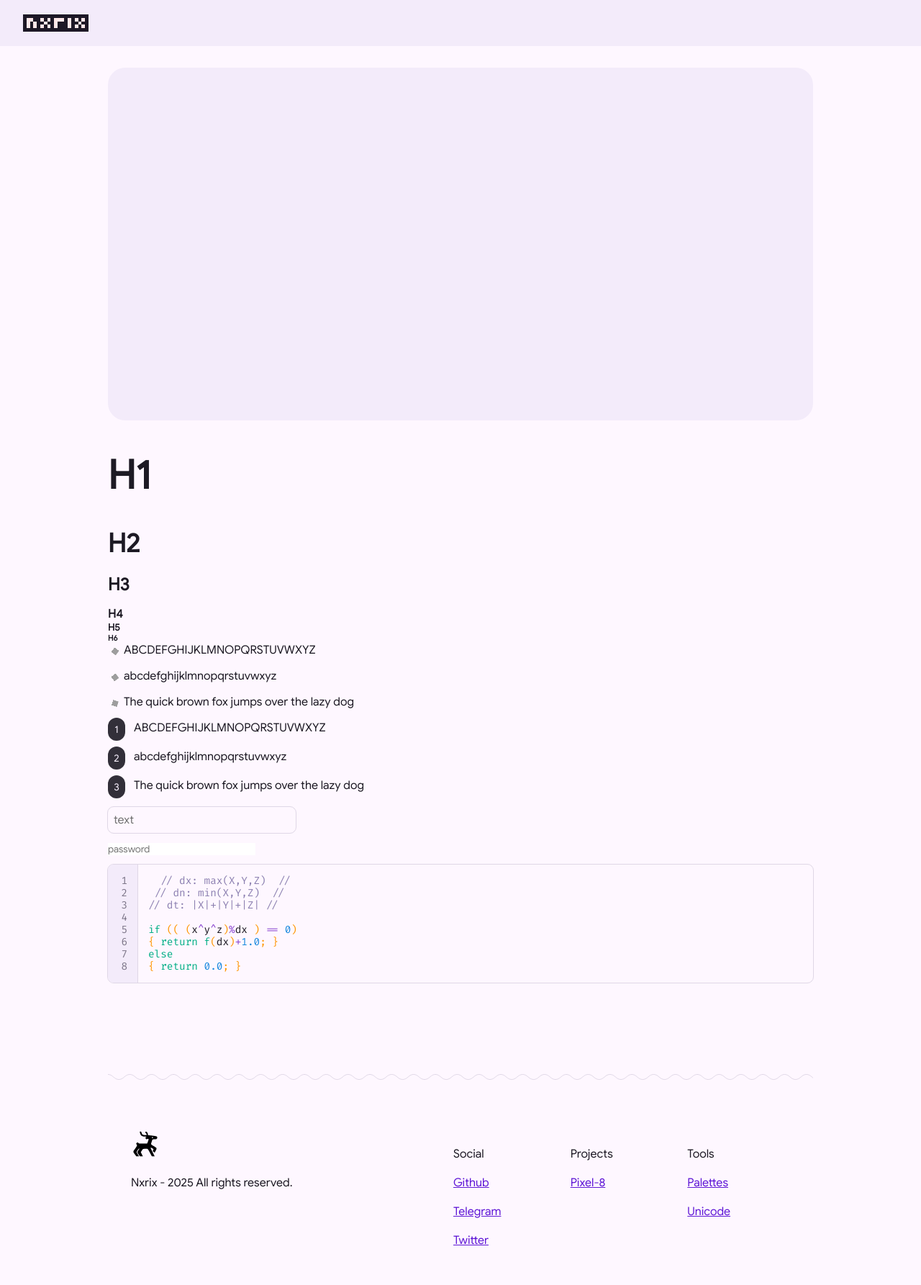
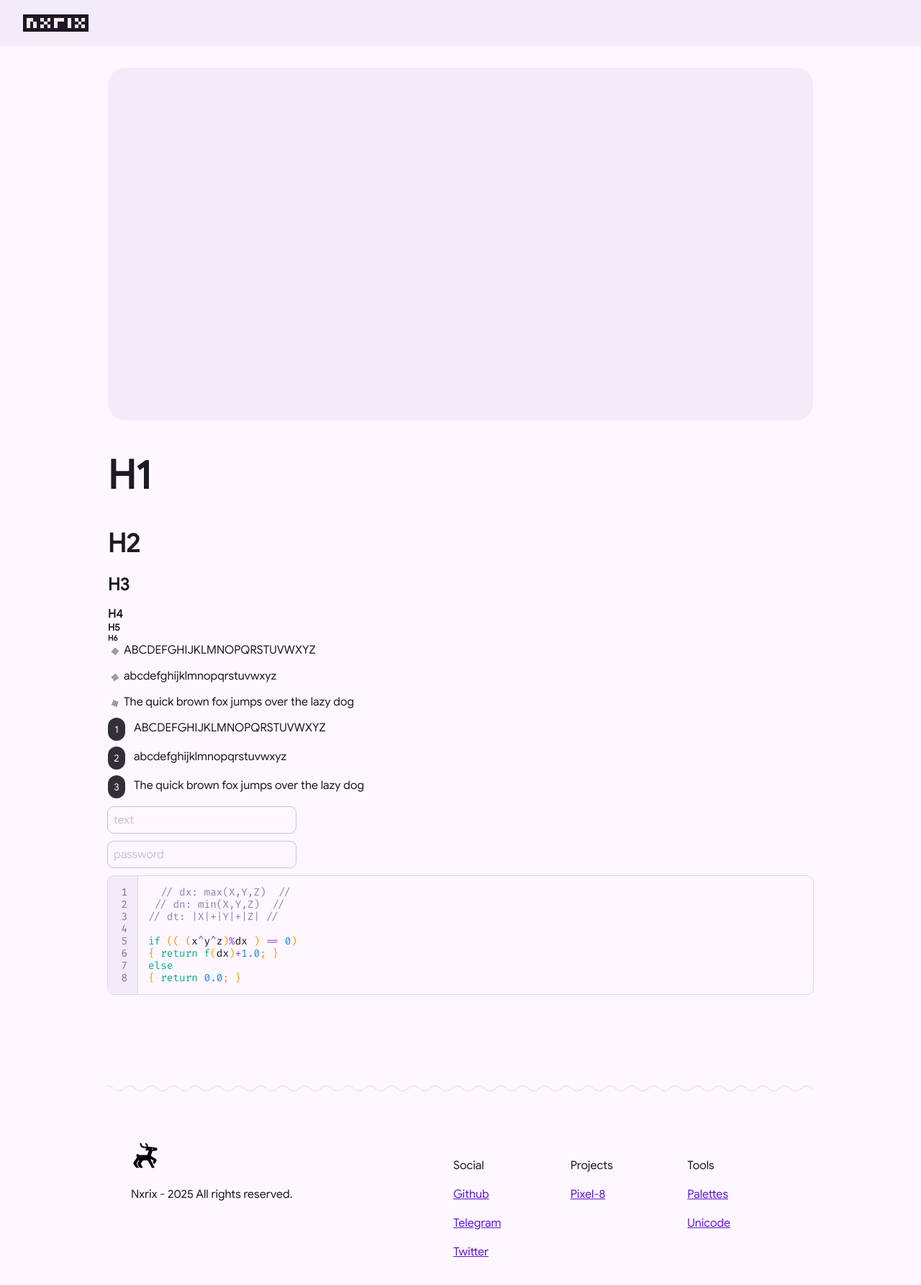
Before and after one commit to Nxrix/nxrix.github.io, a Jekyll site: the page built from _projects/test.md, in a window 1280 px wide. Shown: the top 1785 px of the page at 72% size. Built offline with Jekyll 4.4.1, drawn with Linux system fonts in a browser that asks for light colours; grey boxes are pictures that could not be loaded.

Commit message:
Update style.css

```diff
--- a/assets/css/style.css
+++ b/assets/css/style.css
@@ -151,15 +151,18 @@ button {
 button:hover {
   background-color: var(--md-sys-color-surface-dim);
 }
-input[type="text"] {
+input[type="text"] ,input[type="password"] {
   background-color: var(--md-sys-color-background);
   font-size: 1em;
   padding: 8px;
-  outline: 1px solid var(--md-sys-color-surface-dim);
+  outline: 1px solid var(--md-sys-color-outline-variant);
   border-radius: 8px;
   transition: outline .2s linear;
 }
-input[type="text"]:focus {
+input[type="text"]::placeholder ,input[type="password"]::placeholder {
+  color: var(--md-sys-color-outline-variant);
+}
+input[type="text"]:focus ,input[type="password"]:focus {
   outline: 3px solid var(--md-sys-color-primary-container);
 }
 .img:not(tc-root img) {
```
